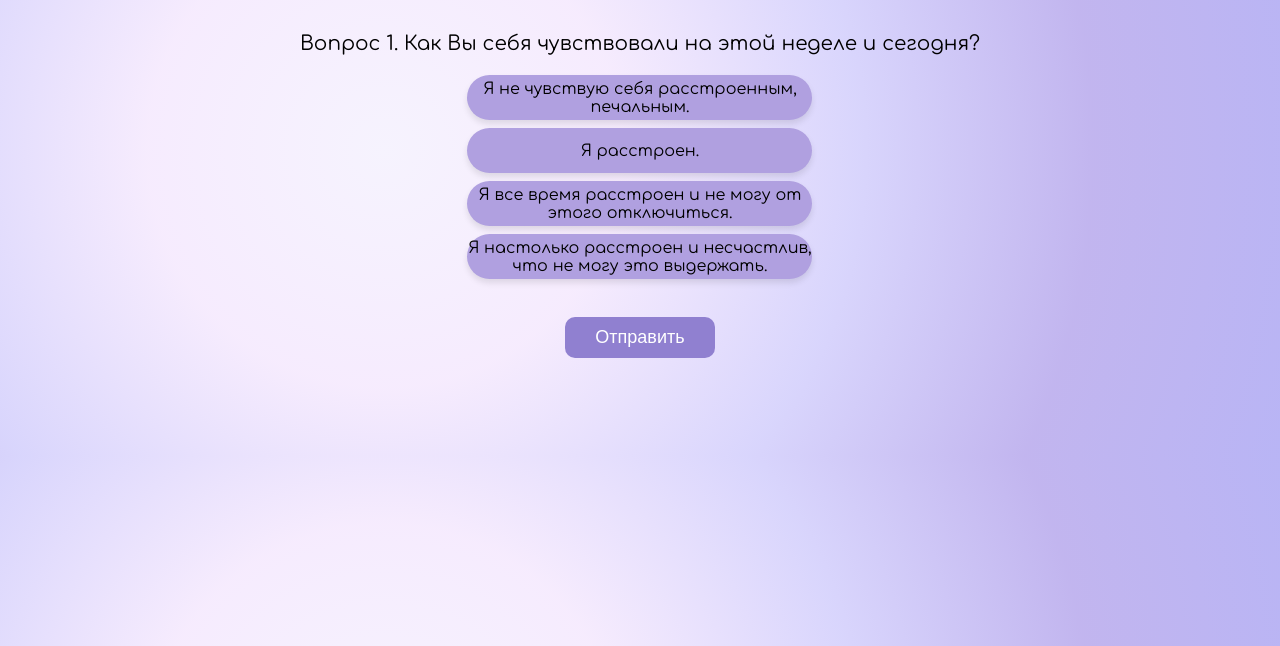
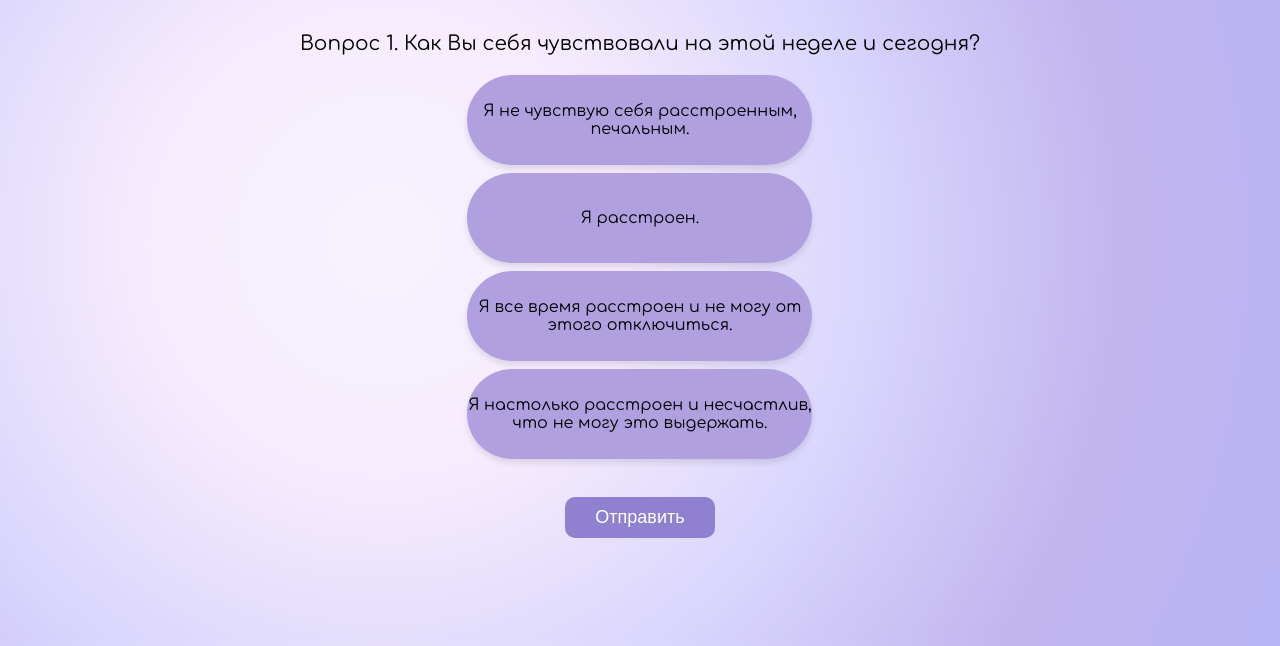
Before and after one commit to Dariyaaaaa/depression-test-11-24, a website: page test.html in a window 1280 px wide. Shown: the part 154-800 px from the top of the page. Drawn offline with Linux system fonts and the light colour scheme.

Commit message:
Update style.css

```diff
--- a/style.css
+++ b/style.css
@@ -151,7 +151,7 @@ h2 {
 }
 .answer {
   width: 345px;
-  height: 45px;
+  height: 90px;
   margin-bottom: 8px;
   border-radius: 45px;
   cursor: pointer;
```
